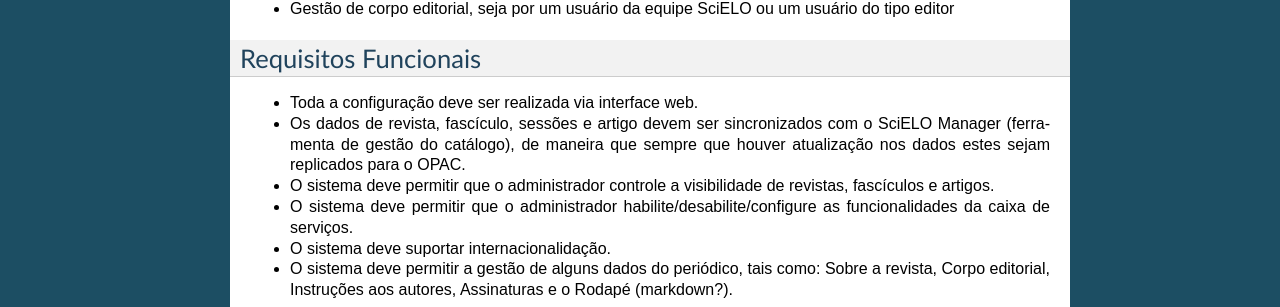
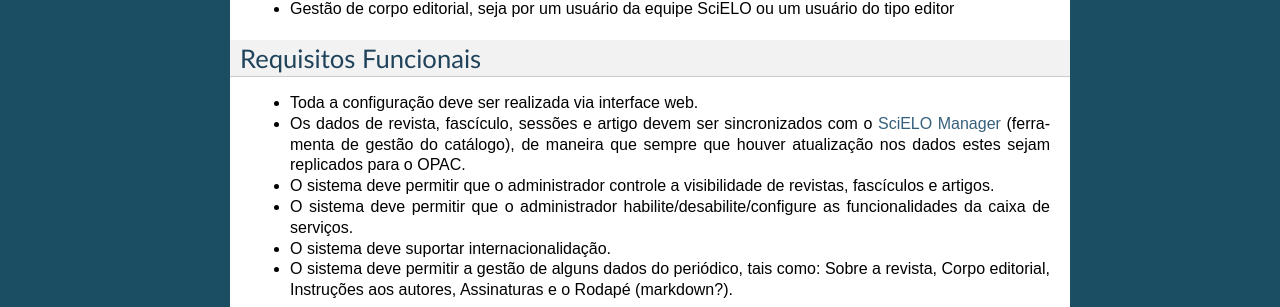
Before and after one commit to scieloorg/journals-opac, a Sphinx documentation site: the page built from docs/dev/vision.rst, in a window 1280 px wide. Shown: the part 1217-1524 px from the top of the page. Built offline with Sphinx 7.4.7, drawn with Linux system fonts in a browser that asks for light colours.

Commit message:
Documento de Visão

```diff
--- a/docs/dev/vision.rst
+++ b/docs/dev/vision.rst
@@ -70,7 +70,7 @@ Requisitos Funcionais
 =====================
 
 * Toda a configuração deve ser realizada via interface web.
-* Os dados de revista, fascículo, sessões e artigo devem ser sincronizados com o SciELO Manager
+* Os dados de revista, fascículo, sessões e artigo devem ser sincronizados com o `SciELO Manager`__
   (ferramenta de gestão do catálogo), de maneira que sempre que houver atualização nos dados estes
   sejam replicados para o OPAC.
 * O sistema deve permitir que o administrador controle a visibilidade de revistas, fascículos e
```
Also changed, not shown: other parts of docs/dev/vision.rst (+4 -0 lines).
